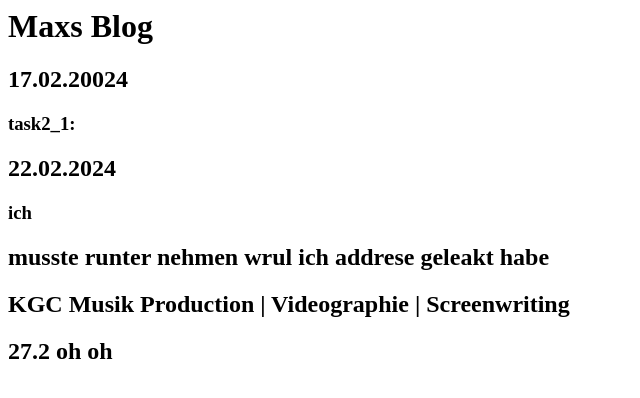
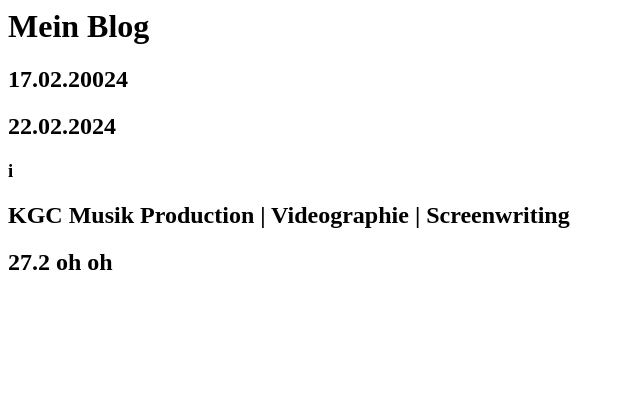
Before and after one commit to i-iim/i-iim.github.io, a plain HTML site: page index.html in a window 1280 px wide. Shown: the whole page, without its empty margins (0-640 px from the left). Drawn offline with Linux system fonts and the light colour scheme.

Commit message:
Update blog title and headings in index.html
Signed-off-by: Max <102364834+i-iim@users.noreply.github.com>

```diff
--- a/index.html
+++ b/index.html
@@ -4,20 +4,12 @@
     </head>
 
     <body>
-        <h1>Maxs Blog </h1>
+        <h1>Mein Blog </h1>
         <h2>17.02.20024 </h2>
-            <h3>task2_1:
 
+        <h2>22.02.2024</h2>
+            <h3>i</h3>
 
-
-            </h3>
-        <h2>22.02.2024</h2>
-            <h3>ich</h3>
-
-<h2>
-musste runter nehmen wrul ich addrese geleakt habe
-
-</h2>
 
 <h2>
 KGC
```
